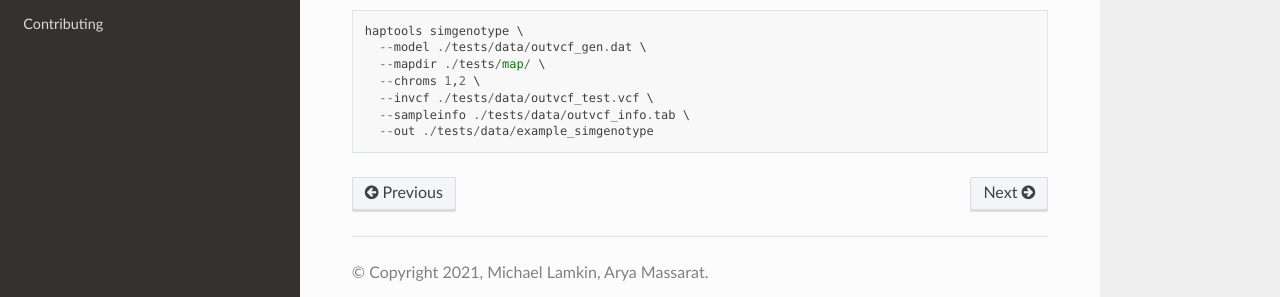
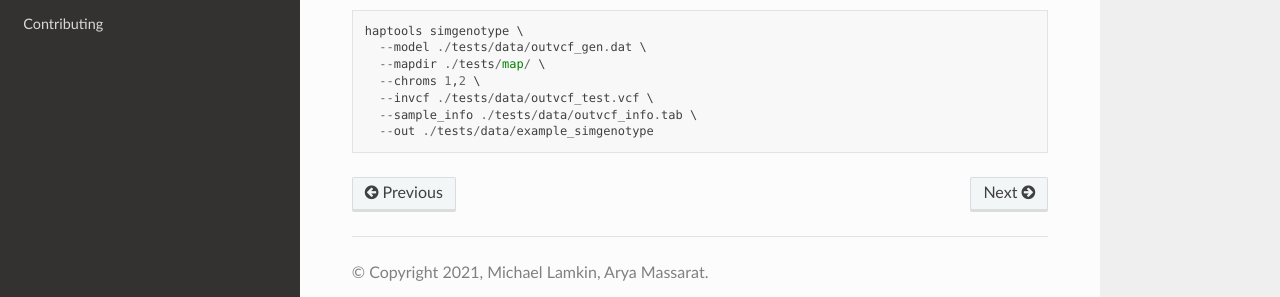
Before and after one commit to CAST-genomics/haptools, a Sphinx documentation site: the page built from docs/commands/simgenotype.md, in a window 1280 px wide and 900 px high, scrolled down 1507 px. Shown: the part 558-855 px from the top of the window. Built offline with Sphinx 7.4.7 and the Read the Docs theme 2.0.0, drawn with Linux system fonts in a browser that asks for light colours.

Commit message:
Update simgenotype.md

````diff
--- a/docs/commands/simgenotype.md
+++ b/docs/commands/simgenotype.md
@@ -82,6 +82,6 @@
   --mapdir ./tests/map/ \
   --chroms 1,2 \
   --invcf ./tests/data/outvcf_test.vcf \
-  --sampleinfo ./tests/data/outvcf_info.tab \
+  --sample_info ./tests/data/outvcf_info.tab \
   --out ./tests/data/example_simgenotype
 ```
````
